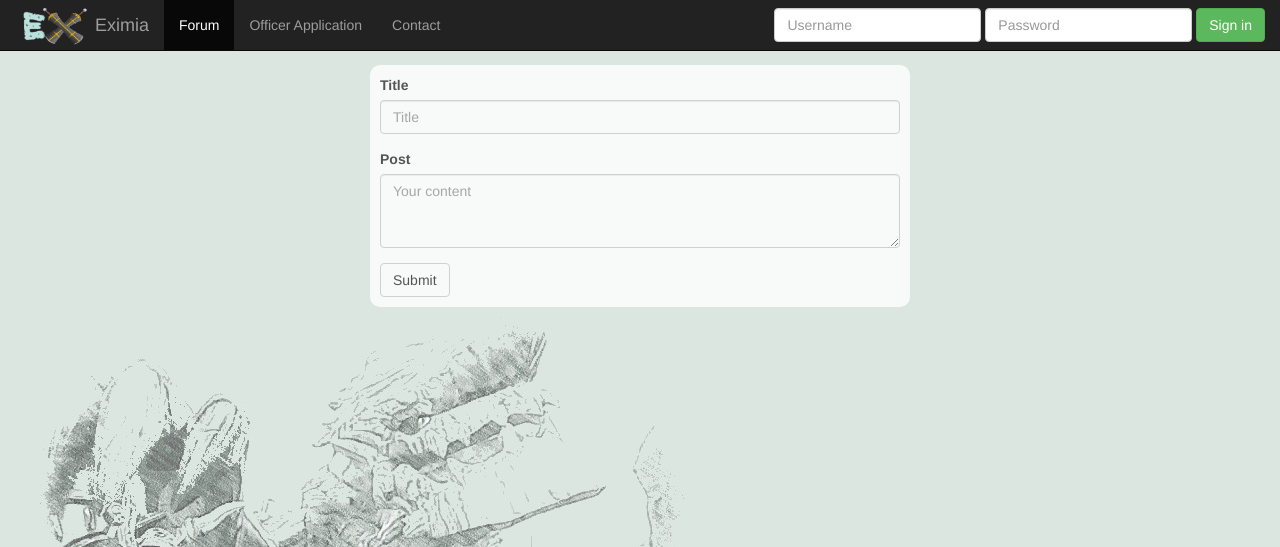
After one commit to zidane2k3/www, a PHP site: page /newTopic.php in a window 1280 px wide. The commit adds this page. Shown: the top 547 px of the page. Run offline with PHP 8.4, Linux system fonts and the light colour scheme; data that the repository does not hold is empty; some libraries are stand-ins or nearby versions.

Commit message:
New post form etc.

```diff
--- a/css/style.css
+++ b/css/style.css
@@ -45,7 +45,12 @@ body{
    background-color: white;
    size: 100%;
    border-radius:10px;
+   opacity: .8;
 
+}
+
+.newPostBorder{
+   padding:10px;
 }
 
 .forum #categories{
@@ -61,19 +66,21 @@ body{
 .forum h6{
 	margin-left: 40px;
 	margin-right: 40px;
+    font-size: 10px;
+    color: #929292;
+    margin-top: 0px;
+
 }
+
+.forum h5{
+
+    margin-bottom: 0px;
+    padding-bottom: 0px;
+}
+
 #subcategories{
 	margin-bottom: 0px;
 	margin-top: 0px;
-	padding-top: 0px;
-	padding-bottom: 0px;
-}
-
-#subcategoryDescription{
-	margin-bottom: 0px;
-	margin-top: 0px;
-	margin-left: 30px;
-	margin-right: 30px;
 	padding-top: 0px;
 	padding-bottom: 0px;
 }
@@ -167,3 +174,7 @@ hr:last-of-type{}
     text-align: center;
     text-decoration: underline;
 }
+
+.forum #label{
+     background-color: #dbe6e0;
+}
--- /dev/null
+++ b/newTopic.php
@@ -0,0 +1,29 @@
+<?php require_once("header.php"); ?>
+<div class="container">
+<div class="col-md-6 col-md-offset-3">
+<div class="forum">
+<div class="newPostBorder">
+    <div class="row" id="title">
+        <form>
+        <div class="col-md-12">
+                <div class="form-group">
+                    <label for="Title">Title</label>
+                    <input type="text" class="form-control" name="title" placeholder="Title">
+                </div>
+        </div>
+    </div>
+                <div class="row" id="post">
+                    <div class="col-md-12">
+                        <div class="form-group">
+                            <label for="post">Post</label>
+                            <textarea class="form-control" rows="3" name="post"placeholder="Your content"></textarea>
+                        </div>
+                        <button type="submit" class="btn btn-default">Submit</button>
+                    </div>
+                </div>
+            </form>
+</div>
+</div>
+</div>
+</div>
+<?php require_once("footer.php"); ?>
```
